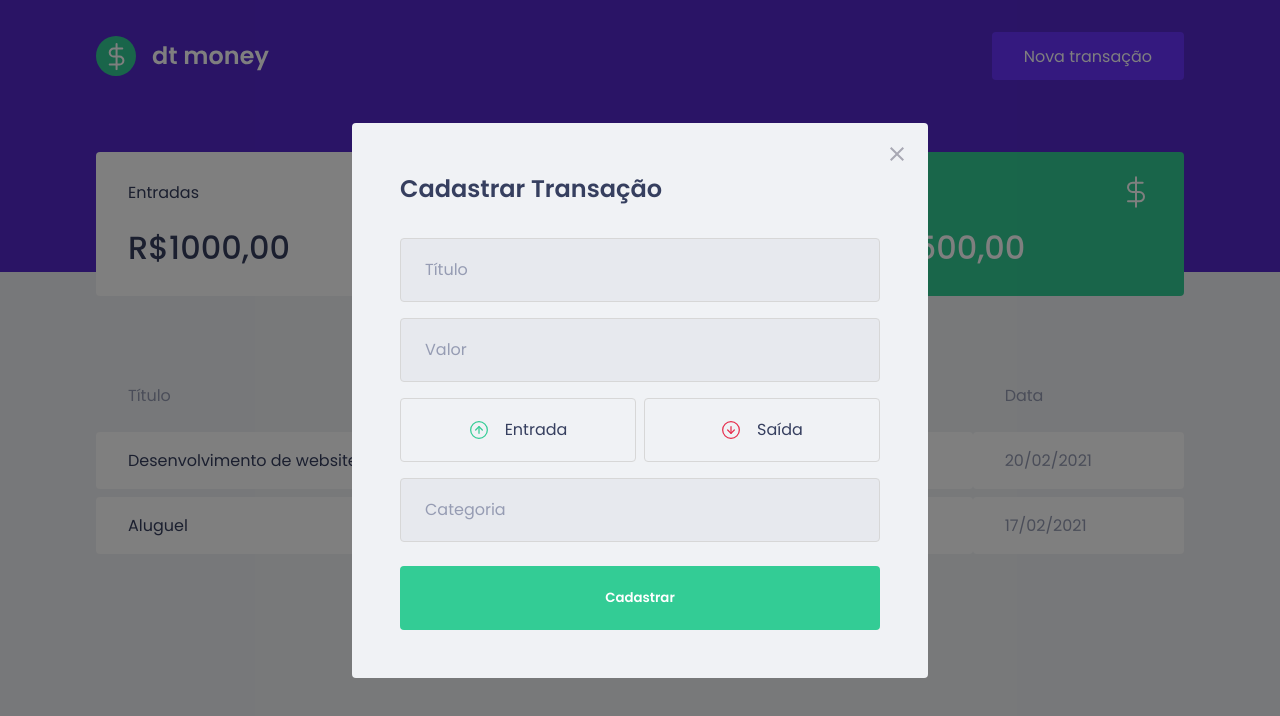
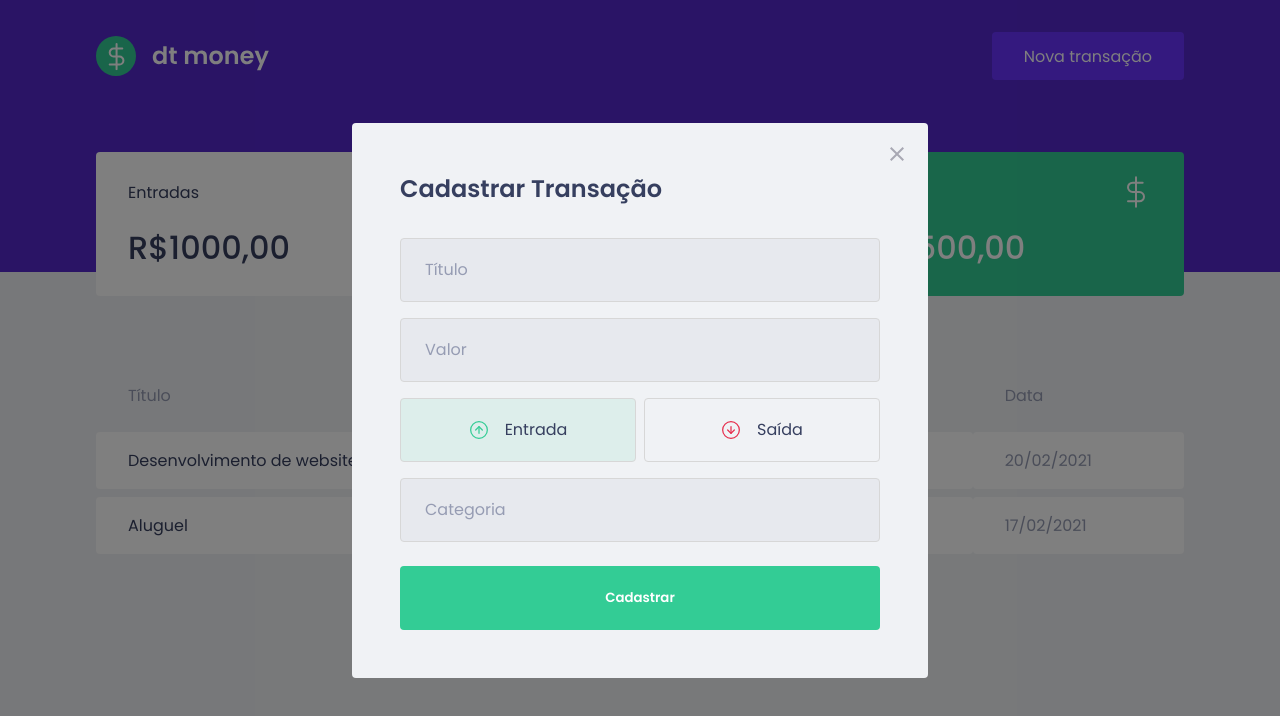
Before and after one commit to WagaoFC/igniteChapterII, a React (Create React App) app: page / in a window 1280 px wide. Both pictures are taken after a click on the button "Nova transação". Shown: the top 716 px of the page. Built offline with nearby package versions, Linux system fonts and the light colour scheme; no server answers; what miragejs would draw is missing.

Commit message:
criando RadioBox

```diff
--- a/src/components/NewTransactionModal/index.tsx
+++ b/src/components/NewTransactionModal/index.tsx
@@ -1,8 +1,9 @@
 import Modal from "react-modal";
 import incomeImg from "../../assets/income.svg";
 import outcomeImg from "../../assets/outcome.svg";
-import { Container, TransactionTypeContainer } from "./styles";
+import { Container, TransactionTypeContainer, RadioBox } from "./styles";
 import imgClose from "../../assets/close.svg";
+import { useState } from "react";
 
 interface NewTransactionModalProps {
     isOpen: boolean;
@@ -10,6 +11,8 @@
 }
 
 export function NewTransactionModal({ isOpen, onRequestClose }: NewTransactionModalProps) {
+    const [type, setType] = useState('deposit');
+
     return(
         <Modal
           isOpen={isOpen}
@@ -38,15 +41,25 @@
                 />
 
                 <TransactionTypeContainer>
-                    <button type="button">
+                    <RadioBox
+                        type="button"
+                        onClick={() => { setType('deposit') }}
+                        isActive={type === 'deposit'}
+                        activeColor='green'
+                    >
                         <img src={incomeImg} alt="Entrada"/>
                         <span>Entrada</span>
-                    </button>
+                    </RadioBox>
 
-                    <button type="button">
+                    <RadioBox
+                        type="button"
+                        onClick={() => { setType('withdraw') }}
+                        isActive={type === 'withdraw'}
+                        activeColor='red'
+                    >
                         <img src={outcomeImg} alt="Saída"/>
                         <span>Saída</span>
-                    </button>
+                    </RadioBox>
                 </TransactionTypeContainer>
 
                 <input
--- a/src/components/NewTransactionModal/styles.ts
+++ b/src/components/NewTransactionModal/styles.ts
@@ -1,5 +1,5 @@
 import styled from "styled-components";
-import { darken } from "polished";
+import { darken, transparentize } from "polished";
 
 export const Container = styled.form`
     h2 {
@@ -50,12 +50,28 @@
     display: grid;
     grid-template-columns: 1fr 1fr;
     gap: 0.5rem;
+`;
 
-    button {
+interface RadioBoxProps {
+    isActive: boolean;
+    activeColor: 'green' | 'red';
+}
+
+const colors = {
+    green: '#33CC95',
+    red: '#E52E4D'
+}
+
+export const RadioBox = styled.button<RadioBoxProps>`
     height: 4rem;
     border: 1px solid #d7d7d7;
     border-radius: 0.25rem;
-        background: transparent;
+
+    background: ${(props) => props.isActive
+        ? transparentize(0.9, colors[props.activeColor])
+        : 'transparent'
+    };
+
     display: flex;
     align-items: center;
     justify-content: center;
@@ -77,5 +93,4 @@
         font-size: 1rem;
         color: var(--text-title);
     }
-    }
 `;
```
Lines whose indentation alone changed are shown as unchanged.
